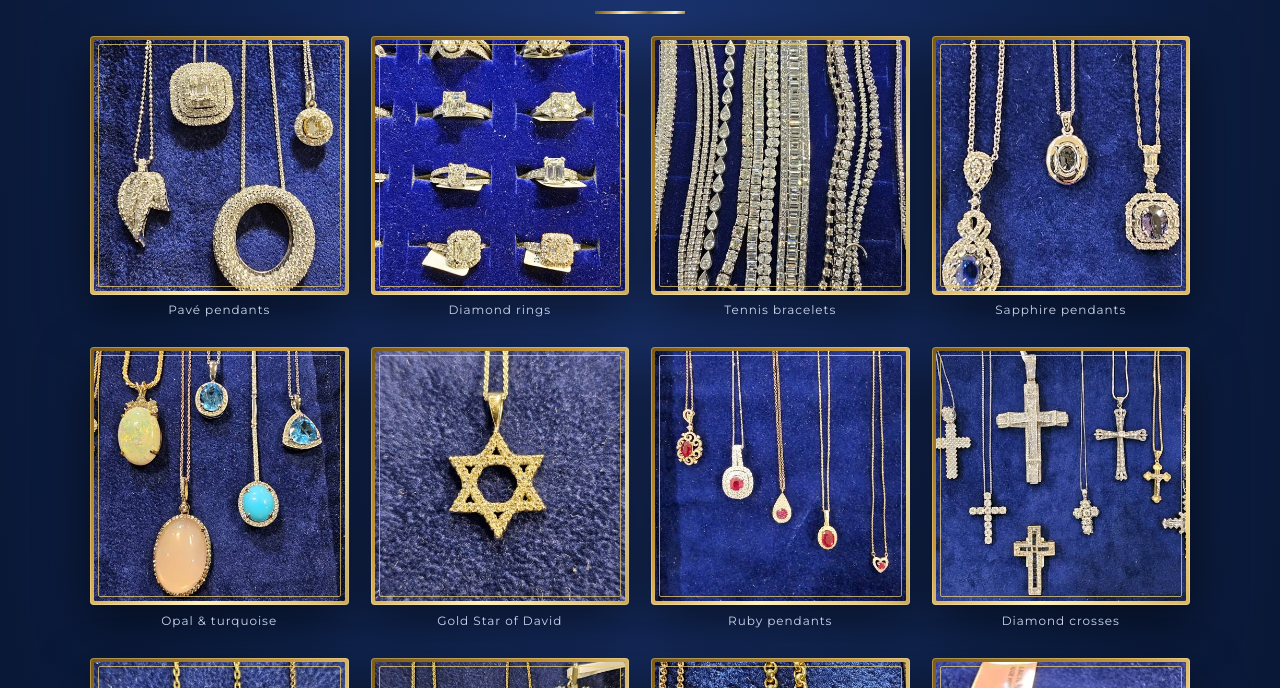
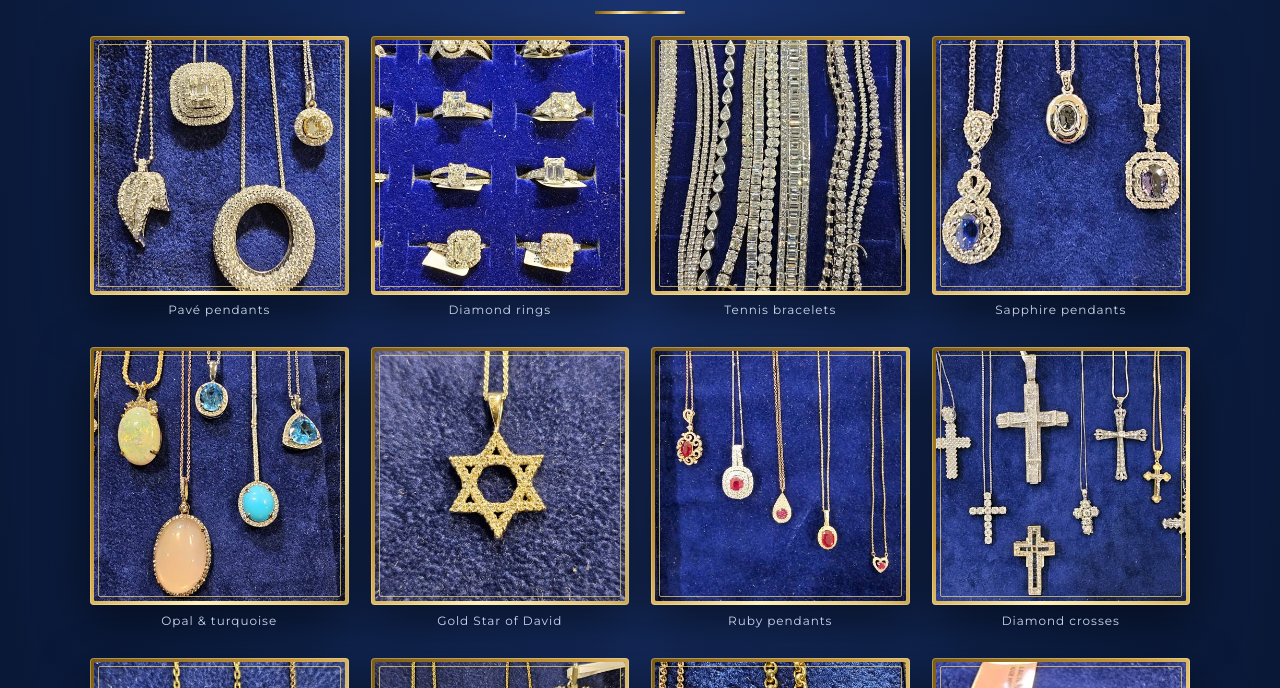
Before and after one commit to Sip-Coder/zisel-jewelry, a plain HTML site: page invite/index.html in a window 1280 px wide. Both pictures are taken after a click on the button 640 px from the left and 340 px from the top of the page. Shown: the part 712-1400 px from the top of the page. Drawn offline with Linux system fonts and the light colour scheme.

Commit message:
Poster/PDF/gallery: reframe sapphire pendant photo so full pendant shows

```diff
--- a/invite/zisel.css
+++ b/invite/zisel.css
@@ -19,3 +19,5 @@ html,body{background:radial-gradient(ellipse at 50% 30%,#1b3470 0%,#0d1f45 55%,#
 .logo .word .gem{position:absolute;left:50%;top:-.02em;width:.42em;transform:translateX(-50%)}
 .logo .jw{font-family:"ZSans",sans-serif;font-weight:600;letter-spacing:.55em;margin-right:-.55em;font-size:calc(var(--ls,64px)*.2);margin-top:.55em}
 .logo .rule{height:2px;width:calc(var(--ls,64px)*1.6);background:var(--gold);margin-top:.5em}
+img[src*="zisel-04.jpg"]{object-position:50% 100%!important}
+.inner[style*="aspect-ratio"]>img,.tile .inner>img{position:absolute;inset:0}
```
Also changed, not shown: invite/zisel-invite-poster.jpg, 2 other files.
